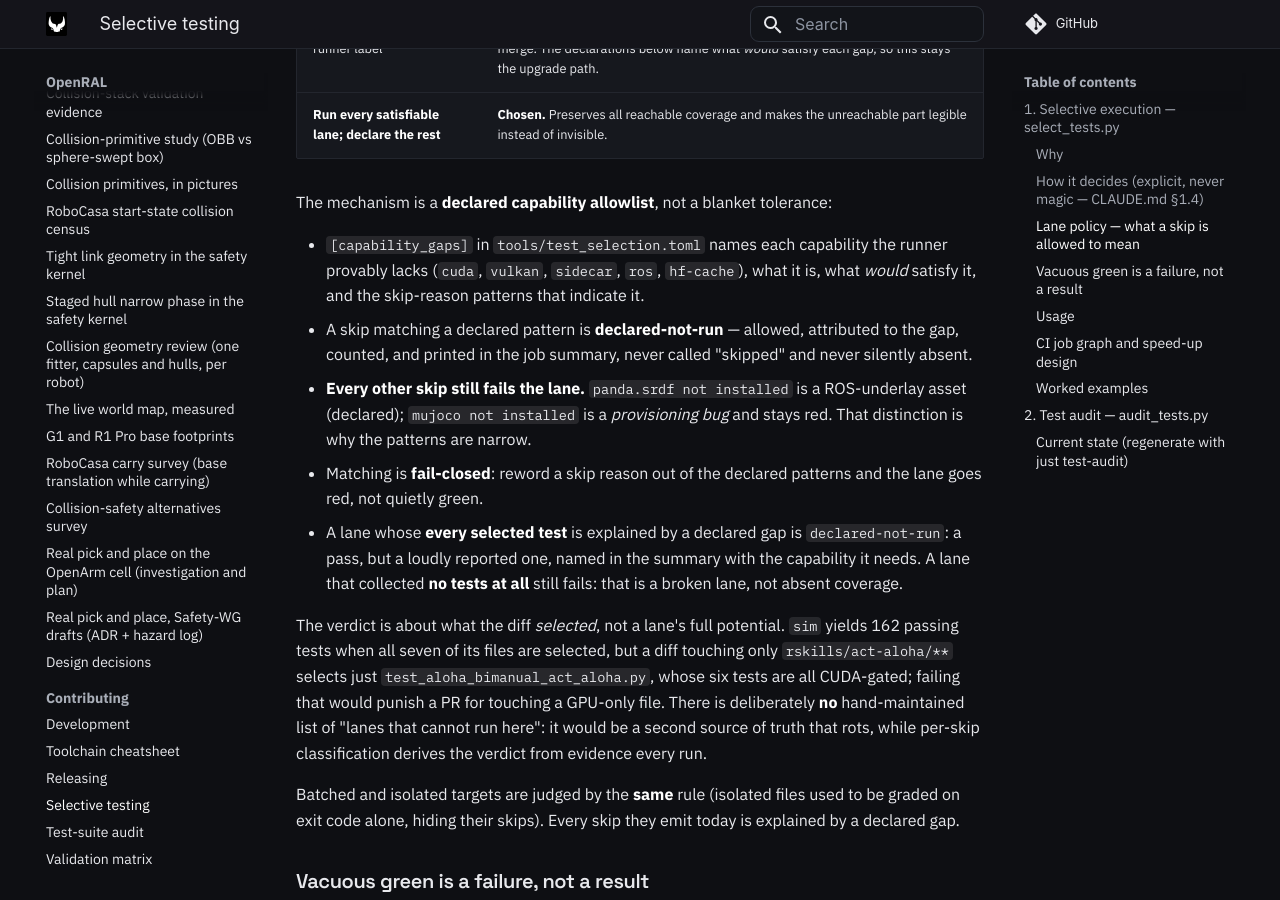
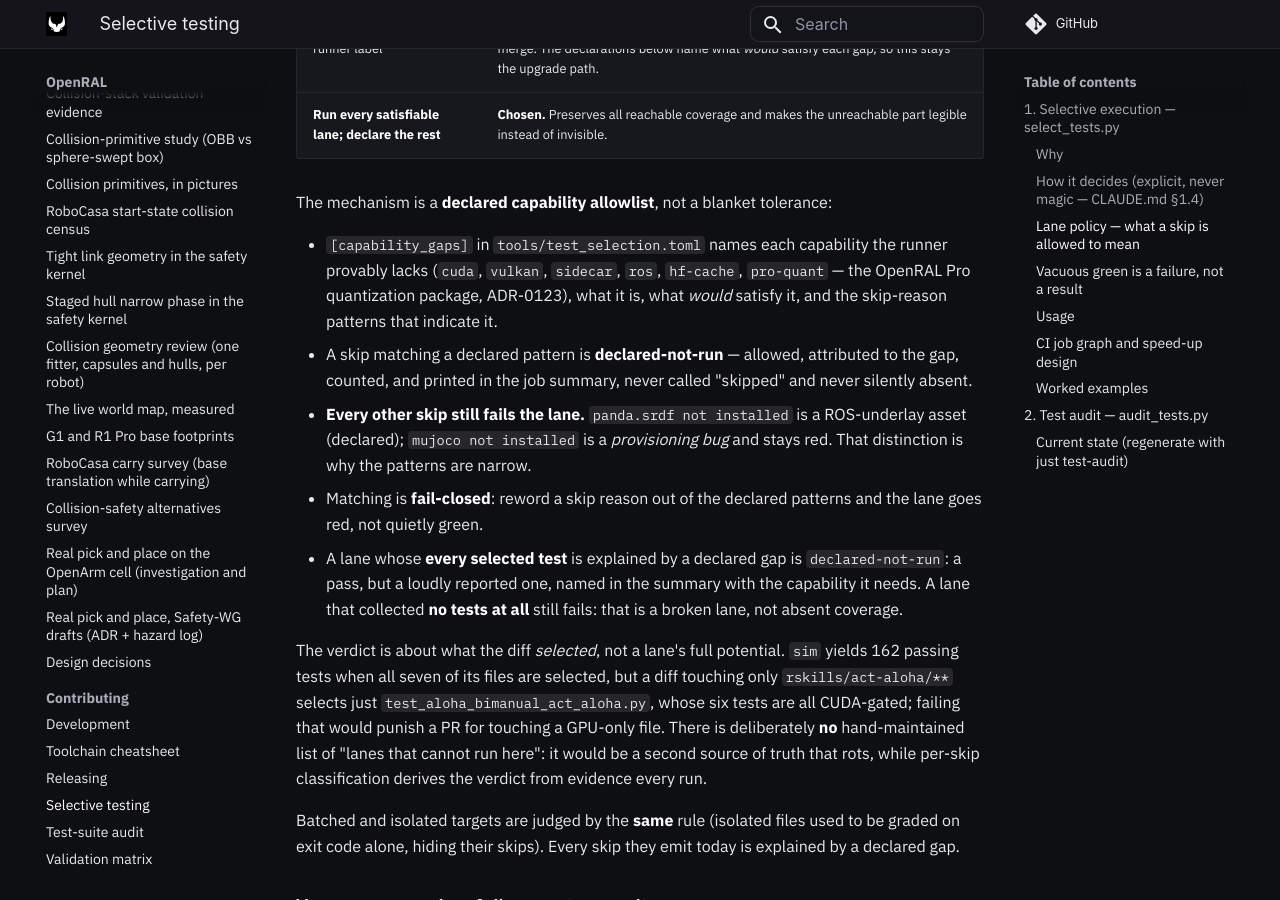
Before and after one commit to OpenRAL/openral, an MkDocs documentation site: the page built from docs/contributing/selective-testing.md, in a window 1280 px wide and 900 px high, scrolled down 3776 px. Built offline with MkDocs 1.6.1 and Material for MkDocs 9.7.7, drawn with Linux system fonts in a browser that asks for light colours; comment, search, counter and statistics services are not loaded.

Commit message:
ci(test-selection): declare the pro-quant capability gap for heavy lanes
The heavy lanes fail any skip whose reason is not a declared capability
gap. Tests that build sub-16-bit rSkills now skip with "needs OpenRAL Pro
quantization (ADR-0123)" on an open-only runner; declare it, anchored to
that phrase, and give the pi05 CUDA-graph int8 skip the same wording.

Co-Authored-By: Claude Opus 5.5 <noreply@anthropic.com>
Claude-Session: https://claude.ai/code/session_01UBL88saV6j5XSmjtmJS5Mu
Signed-off-by: Adrian <adrianllopart@gmail.com>

```diff
--- a/docs/contributing/selective-testing.md
+++ b/docs/contributing/selective-testing.md
@@ -175,7 +175,8 @@ The options:
 The mechanism is a **declared capability allowlist**, not a blanket tolerance:
 
 - `[capability_gaps]` in `tools/test_selection.toml` names each capability the
-  runner provably lacks (`cuda`, `vulkan`, `sidecar`, `ros`, `hf-cache`), what it is, what
+  runner provably lacks (`cuda`, `vulkan`, `sidecar`, `ros`, `hf-cache`, `pro-quant` —
+  the OpenRAL Pro quantization package, ADR-0123), what it is, what
   *would* satisfy it, and the skip-reason patterns that indicate it.
 - A skip matching a declared pattern is **declared-not-run** — allowed,
   attributed to the gap, counted, and printed in the job summary, never called
```
Also changed, not shown: 3 other files.
